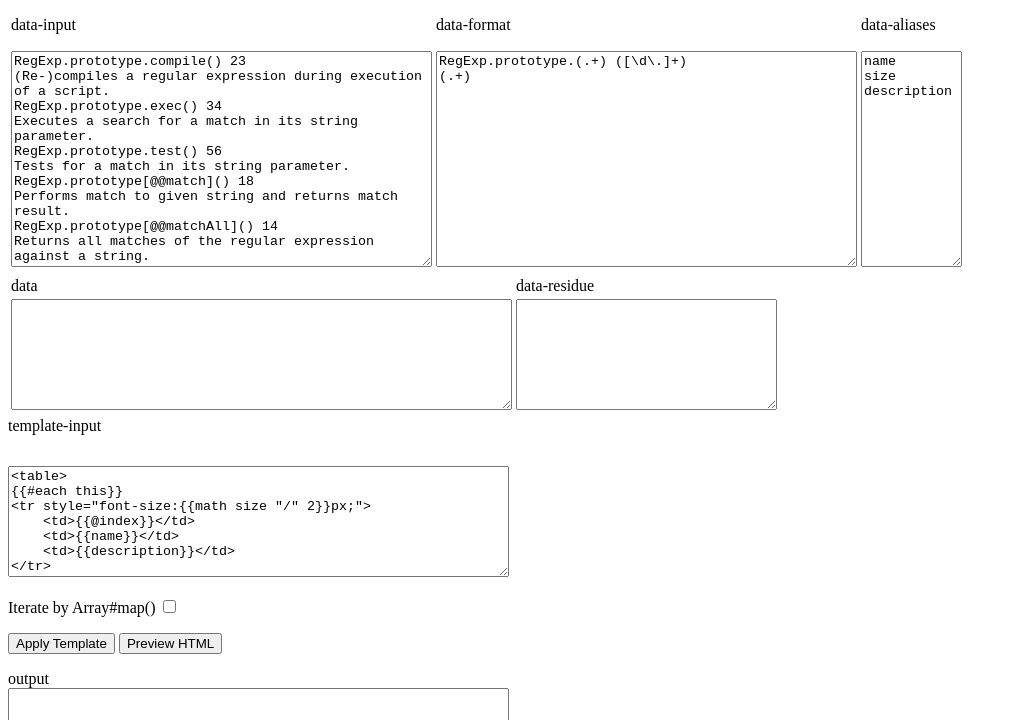
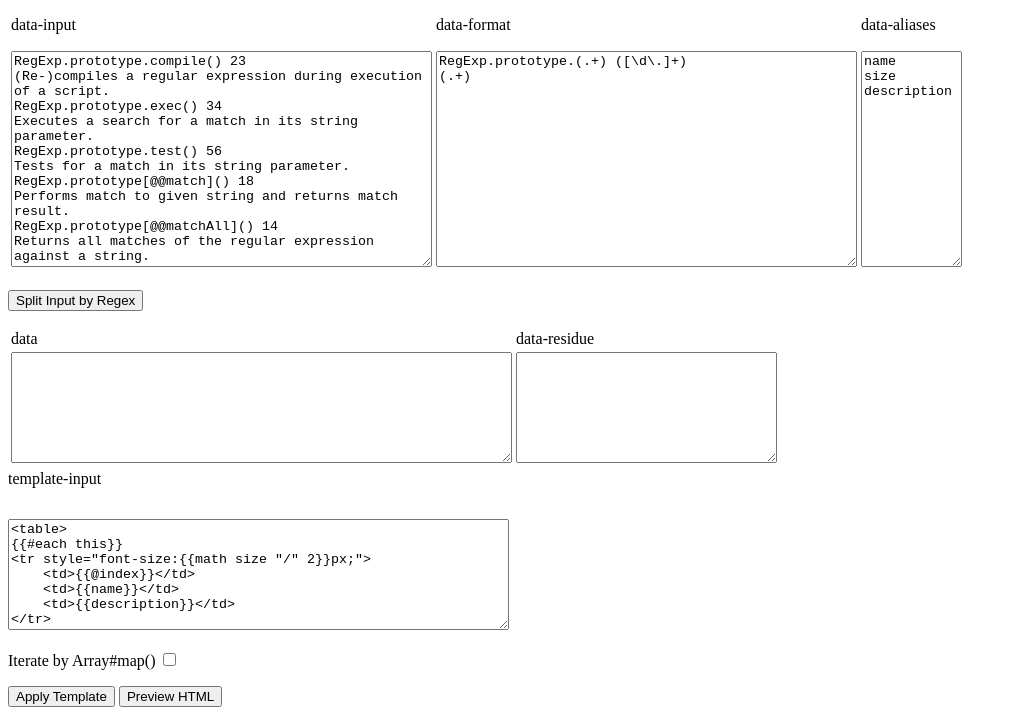
Before and after one commit to vicksonzero/template-replacer, a plain HTML site: page index.html in a window 1280 px wide. Shown: the part 101-821 px from the top of the page, without its empty margins (0-1017 px from the left). Drawn offline with Linux system fonts and the light colour scheme.

Commit message:
Update index.html

```diff
--- a/index.html
+++ b/index.html
@@ -40,6 +40,9 @@
             </td>
         </tr>
     </table>
+    <p>
+         <button id="split-input">Split Input by Regex</button>
+    </p>
     <table class="input-tables">
         <tr>
             <td>data <span id="data-count-label"></span></td>
```
